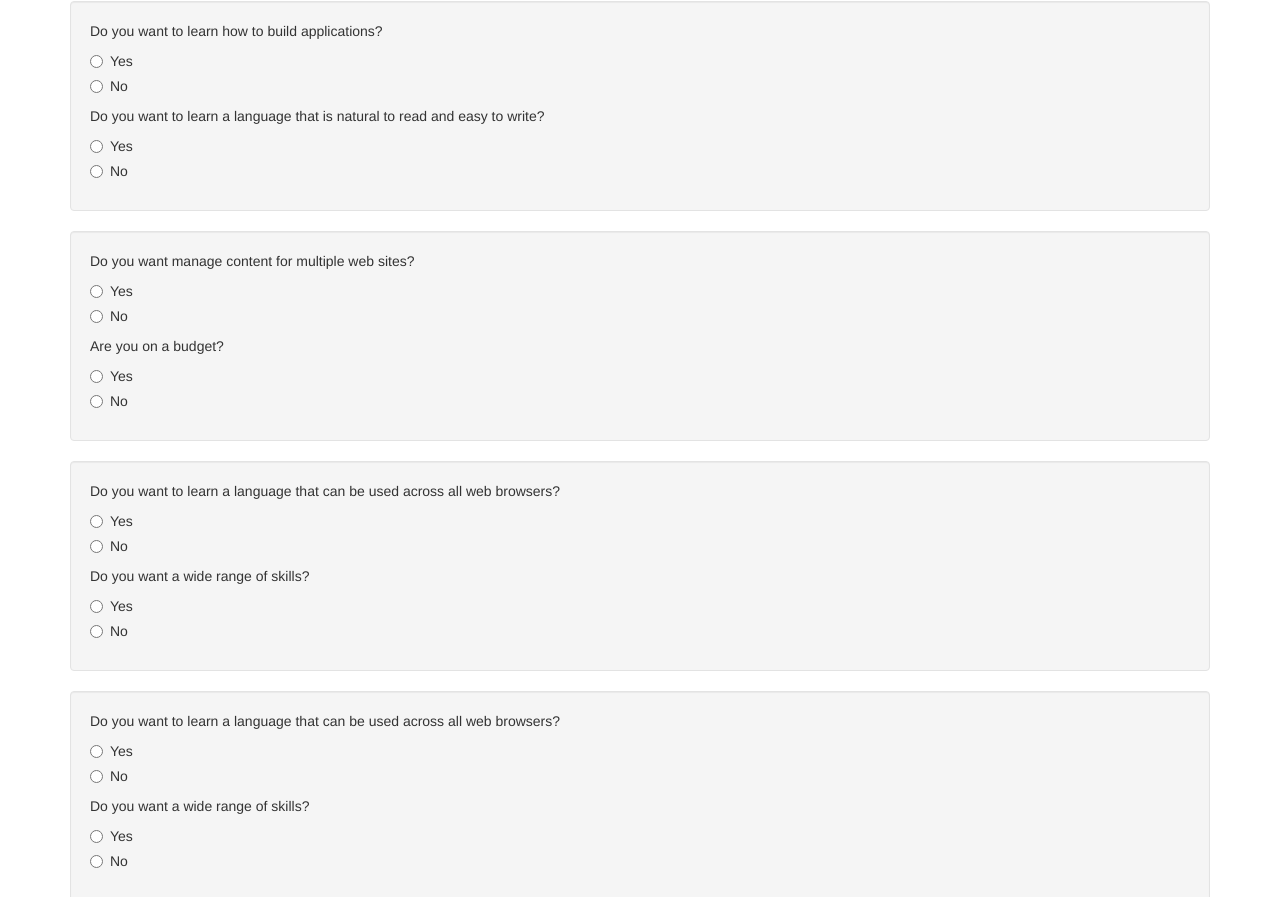
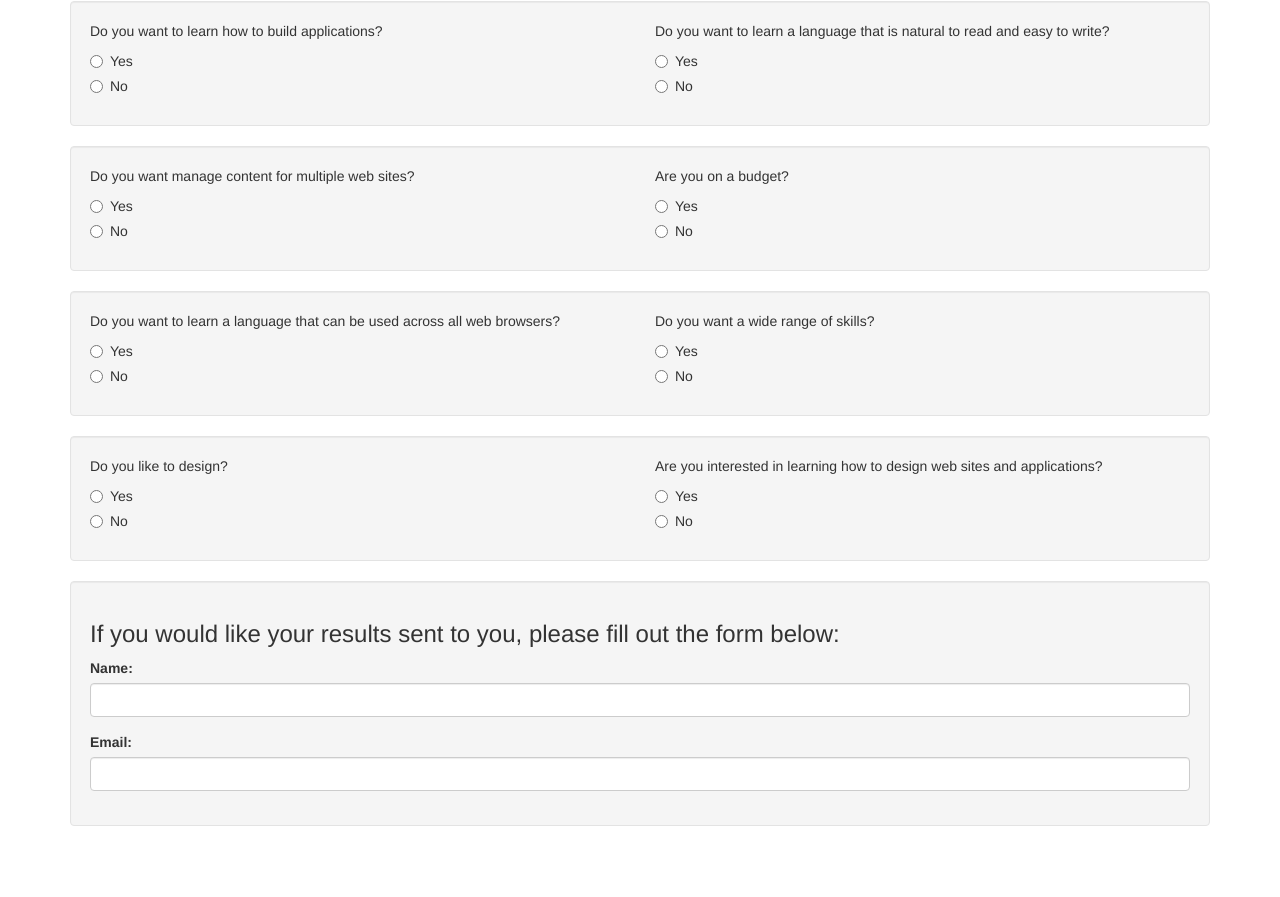
Before and after one commit to loisch22/track-suggester, a plain HTML site: page index.html in a window 1280 px wide. Shown: the part 869-1766 px from the top of the page. After the commit the page ends 1715 px from the top, so only its background shows below. Drawn offline with nearby package versions, Linux system fonts and the light colour scheme.

Commit message:
add rows and columns to track questions

```diff
--- a/index.html
+++ b/index.html
@@ -100,6 +100,8 @@
 
       <div id="rubyRailsQs">
         <div class="well">
+          <div class="row">
+            <div class="col-md-6">
               <p>Do you want to learn how to build applications?</p>
               <div class="radio">
                 <label>
@@ -113,6 +115,8 @@
                   No
                 </label>
               </div>
+            </div>
+            <div class="col-md-6">
               <p>Do you want to learn a language that is natural to read and easy to write?</p>
               <div class="radio">
                 <label>
@@ -128,9 +132,13 @@
               </div>
             </div>
           </div>
+        </div>
+      </div>
 
       <div id="phpDrupalQs">
         <div class="well">
+          <div class="row">
+            <div class="col-md-6">
               <p>Do you want manage content for multiple web sites?</p>
               <div class="radio">
                 <label>
@@ -144,6 +152,8 @@
                   No
                 </label>
               </div>
+            </div>
+            <div class="col-md-6">
               <p>Are you on a budget?</p>
               <div class="radio">
                 <label>
@@ -159,9 +169,13 @@
               </div>
             </div>
           </div>
+        </div>
+      </div>
 
       <div id="javaAndQs">
         <div class="well">
+          <div class="row">
+            <div class="col-md-6">
               <p>Do you want to learn a language that can be used across all web browsers?</p>
               <div class="radio">
                 <label>
@@ -175,6 +189,8 @@
                   No
                 </label>
               </div>
+            </div>
+            <div class="col-md-6">
               <p>Do you want a wide range of skills?</p>
               <div class="radio">
                 <label>
@@ -190,10 +206,14 @@
               </div>
             </div>
           </div>
+        </div>
+      </div>
 
       <div id="cssDesignQs">
         <div class="well">
-          <p>Do you want to learn a language that can be used across all web browsers?</p>
+          <div class="row">
+            <div class="col-md-6">
+              <p>Do you like to design?</p>
               <div class="radio">
                 <label>
                   <input id="cssDesignQ1" type="radio" name="answer" value="1">
@@ -206,7 +226,9 @@
                   No
                 </label>
               </div>
-          <p>Do you want a wide range of skills?</p>
+            </div>
+            <div class="col-md-6">
+              <p>Are you interested in learning how to design web sites and applications?</p>
               <div class="radio">
                 <label>
                   <input id="cssDesignQ2" type="radio" name="answer" value="1">
@@ -218,6 +240,8 @@
                   <input id="cssDesignQ2" type="radio" name="answer" value="0">
                   No
                 </label>
+              </div>
+            </div>
           </div>
         </div>
       </div>
```
Lines whose indentation alone changed are shown as unchanged.
